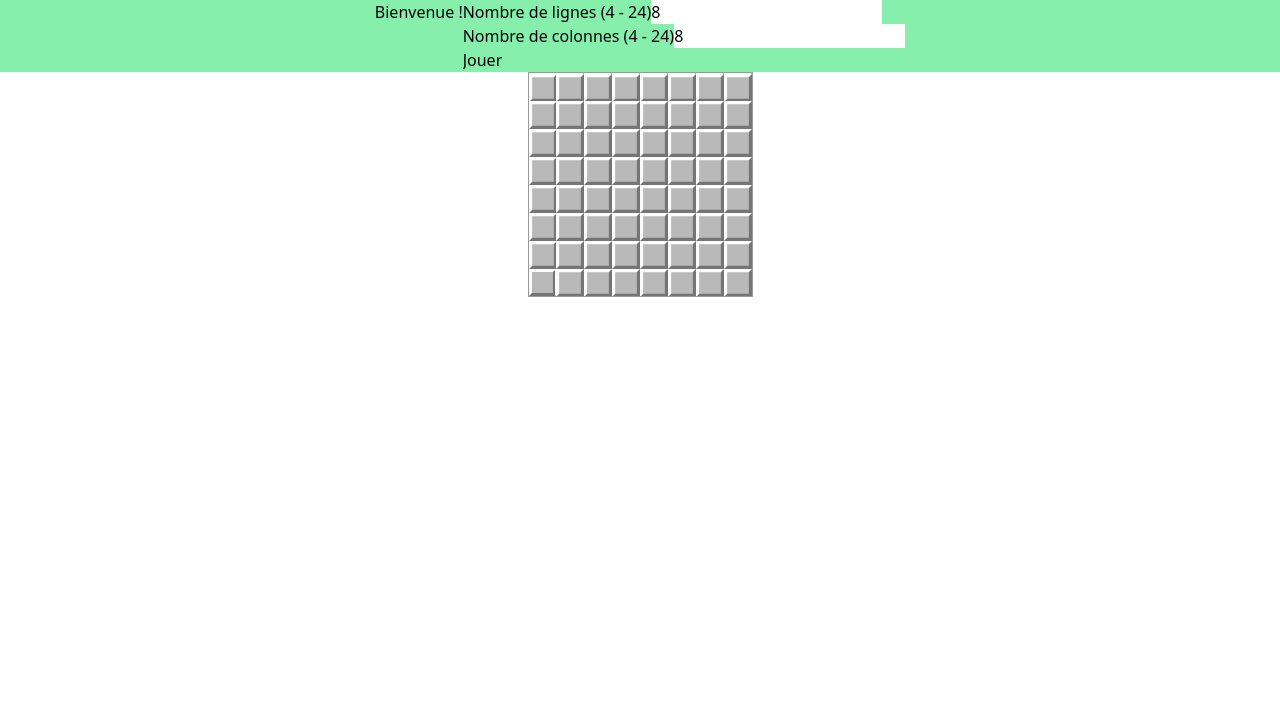
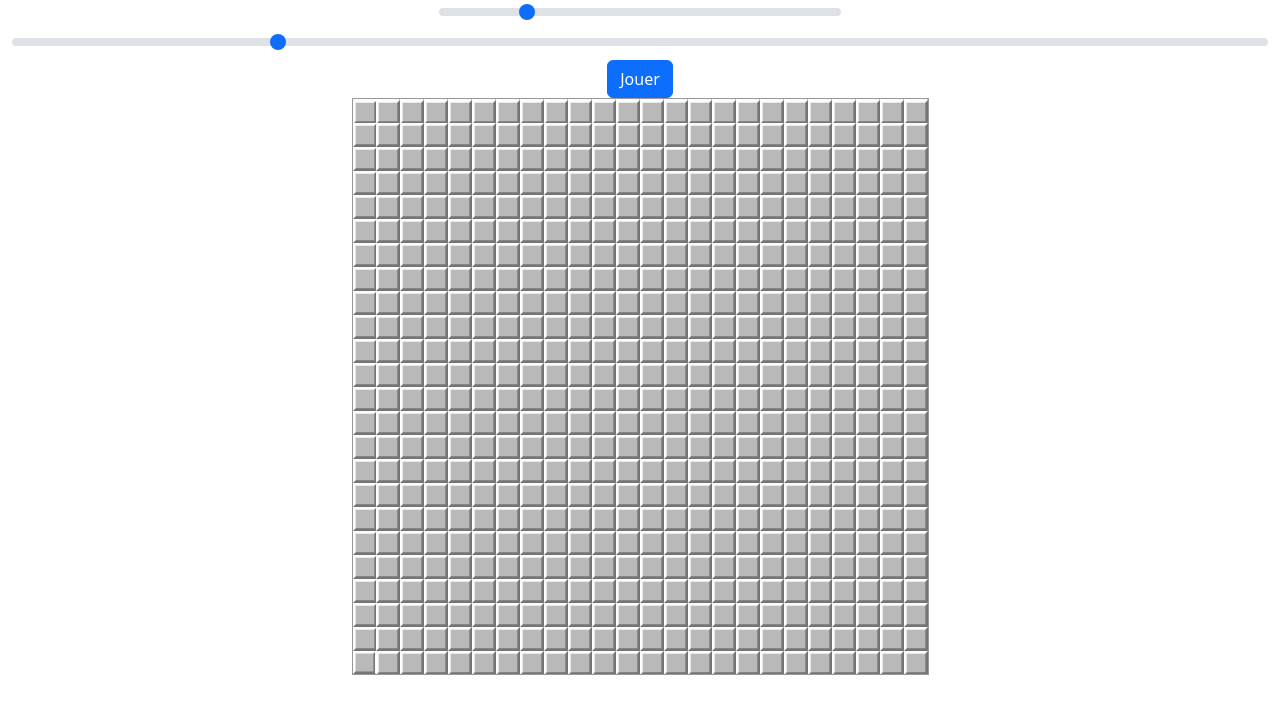
Before and after one commit to gbonjean/minesweeper, a Next.js app: page / in a window 1280 px wide. Shown: the top 714 px of the page. Built offline with nearby package versions, Linux system fonts and the light colour scheme.

Commit message:
hooks... pige que dalle

```diff
--- a/components/minesweeper.js
+++ b/components/minesweeper.js
@@ -1,16 +1,29 @@
-import { useState } from 'react';
+import React, { useState, useRef } from 'react';
 
 export default function Minesweeper() {
 
   const minesDensity = 0.1
+  // const maxWidth = React.useRef(24)
+  // const maxHeight = React.useRef(24)
+
+  const [maxHeight, setMaxHeight] = useState(24)
+  const [maxWidth, setMaxWidth] = useState(24)
 
   const [play, setPlay] = useState(false)
   const [text, setText] = useState('Bienvenue !')
-  const [rows, setRows] = useState(8)
-  const [cols, setCols] = useState(8)
+  const [rows, setRows] = useState(maxHeight)
+  const [cols, setCols] = useState(maxWidth)
   const [grid, setGrid] = useState(createBoard(rows, cols, minesDensity))
   const [mask, setMask] = useState(fillMask(rows, cols, 12))
 
+  React.useEffect(() => {
+    setMaxWidth(Math.floor(window.innerWidth / 24 - 1))
+    setMaxHeight(Math.floor(window.innerHeight / 24 - 4))
+    // setRows(maxHeight)
+    // setCols(maxWidth)
+    // setGrid(createBoard(rows, cols, minesDensity))
+    // setMask(fillMask(rows, cols, 12))
+  }, [ ])
 
   const hasWon = () => {
     let res = true
@@ -84,14 +97,14 @@ export default function Minesweeper() {
   }
 
   const handleRowsChange = (val) => {
-    if (val > 3 && val < 25) {
+    if (val >= 4 && val <= maxHeight) {
       setRows(val)
       setMask(fillMask(val, cols, 12))
     }
   }
 
   const handleColsChange = (val) => {
-    if (val > 3 && val < 25) {
+    if (val >= 4 && val <= maxWidth) {
       setCols(val)
       setMask(fillMask(rows, val, 12))
     }
@@ -112,7 +125,7 @@ export default function Minesweeper() {
   }
 
   return (
-    <div className='' onContextMenu={(e) => e.preventDefault()}>
+    <div onContextMenu={(e) => e.preventDefault()}>
       <Info
         play={play}
         text={text} rows={rows} cols={cols}
@@ -134,6 +147,9 @@ export default function Minesweeper() {
 
 const Grid = ({ play, grid, mask, rows, cols, onCellClick }) => {
 
+  console.log(rows);
+  console.log(cols);
+
   const handleClick = (e, i, j) => {
     if (play) {
       onCellClick(e, i, j)
@@ -152,7 +168,9 @@ const Grid = ({ play, grid, mask, rows, cols, onCellClick }) => {
   }
 
   return (
-    <table className='ml-auto mr-auto'><tbody id="minesweeper">{board}</tbody></table>
+    <table className='ml-auto mr-auto'>
+      <tbody id="minesweeper">{board}</tbody>
+    </table>
   );
 
 }
@@ -165,21 +183,33 @@ const Cell = ({ value, onCellClick }) => {
 
 }
 
-const Info = ({ play, text, rows, cols, onRowsChange, onColsChange, onPlay }) => {
+const Info = ({ play, maxHeight, maxWidth, rows, cols, onRowsChange, onColsChange, onPlay }) => {
 
   return(
-    <div className='bg-green-300 flex justify-center'>
-      <p>{text}</p>
+    <div className='container-fluid text-center'>
+      {/* <p>{text}</p> */}
+
       <form onSubmit={(e) => e.preventDefault()} >
-        <div className='flex'>
-          <label>Nombre de lignes (4 - 24)</label>
-          <input type="number" value={rows} onChange={play ? null : onRowsChange}  />
-        </div>
-        <div>
-          <label>Nombre de colonnes (4 - 24)</label>
-          <input type="number" value={cols} onChange={play ? null : onColsChange}  />
-        </div>
-        <input type='submit' value="Jouer" onClick={play ? null : onPlay}/>
+          {/* <label for="rows" class="form-label">Lignes</label> */}
+          <div className='row justify-content-md-center'>
+            <div className='col col-md-4'>
+              <input
+                type="range" className="form-range" id="rows"
+                value={rows} onChange={play ? null : onRowsChange}
+                min="4" max={maxHeight} disabled={play}>
+              </input>
+            </div>
+          </div>
+          {/* <label for="cols" class="form-label">Colonnes</label> */}
+          <input
+            type="range" className="form-range" id="cols"
+            value={cols} onChange={play ? null : onColsChange}
+            min="4" max={maxWidth} disabled={play}></input>
+          <input
+            className="btn btn-primary"
+            type='submit'
+            value="Jouer"
+            onClick={play ? null : onPlay}/>
       </form>
     </div>
   );
--- a/package.json
+++ b/package.json
@@ -10,6 +10,7 @@
   },
   "dependencies": {
     "autoprefixer": "10.4.14",
+    "bootstrap": "^5.2.3",
     "eslint": "8.38.0",
     "eslint-config-next": "13.3.0",
     "next": "13.3.0",
--- a/pages/_app.js
+++ b/pages/_app.js
@@ -1,3 +1,5 @@
+import 'bootstrap/dist/css/bootstrap.css'
+
 import '@/styles/globals.css'
 
 export default function App({ Component, pageProps }) {
--- a/styles/globals.css
+++ b/styles/globals.css
@@ -76,8 +76,8 @@ table #minesweeper {
   border-collapse: collapse;
 }
 table #minesweeper td {
-  width: 28px;
-  height: 28px;
+  width: 24px;
+  height: 24px;
   background-size: cover;
   background-color: red;
 }
```
Also changed, not shown: 1 other file (tests, documents, lock files or other folders).
